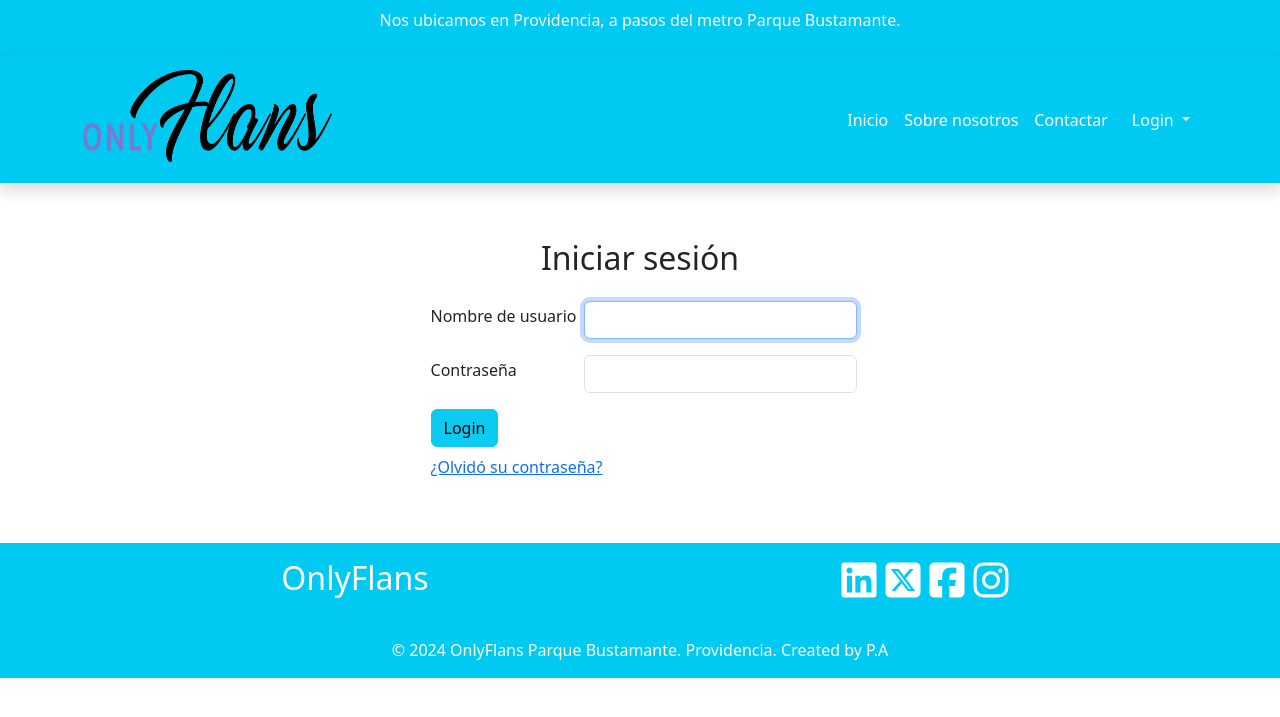
After one commit to xppblo/desafio_onlyflans, a Django app: page /accounts/login/ in a window 1280 px wide. The commit adds this page. Shown: the top 717 px of the page. Run offline with Django 5.2, Linux system fonts and the light colour scheme.

Commit message:
avance onlyflans 10/06

```diff
--- a/onlyflans/settings.py
+++ b/onlyflans/settings.py
@@ -119,9 +119,10 @@ USE_TZ = True
 
 STATIC_URL = '/static/'
 
-STATICFILES_DIRS = (os.path.join(BASE_DIR,'onlyflans/static'),)
-
 # Default primary key field type
 # https://docs.djangoproject.com/en/5.0/ref/settings/#default-auto-field
 
 DEFAULT_AUTO_FIELD = 'django.db.models.BigAutoField'
+
+LOGIN_REDIRECT_URL = '/welcome'
+LOGOUT_REDIRECT_URL = '/'
--- a/onlyflans/urls.py
+++ b/onlyflans/urls.py
@@ -15,15 +15,18 @@ Including another URLconf
     2. Add a URL to urlpatterns:  path('blog/', include('blog.urls'))
 """
 from django.contrib import admin
-from django.urls import path
-from onlyflansapp.views import index, about, welcome, registro, login, contact
+from django.urls import include, path
+from django.contrib.auth import views as auth_views
+from onlyflansapp.views import index, about, welcome, registro, login2, contact
 
 urlpatterns = [
     path('admin/', admin.site.urls),
     path('', index, name='index'),
     path('about/', about, name='about'),
     path('welcome/', welcome, name='welcome'),
-    path('login/', login, name='login'),
+    path('login2/', login2, name='login2'),
     path('contact/', contact, name='contact'),
     path('exito/', contact, name='exito'),
+    path('accounts/', include('django.contrib.auth.urls')),
+    path('logout/', auth_views.LogoutView.as_view(), name='logout'),
 ]
--- a/onlyflansapp/templates/plantillaBarraNavegacion.html
+++ b/onlyflansapp/templates/plantillaBarraNavegacion.html
@@ -17,9 +17,18 @@
         <div class="collapse navbar-collapse me-auto" id="navbarNav">
           <ul class="navbar-nav ms-auto">
 
-            {% if 'key' in request.session %}
+            {% if user.is_authenticated %}
             <li class="nav-item">
               <a class="nav-link color-letters" href="{% url 'welcome' %}">Bienvenido</a>
+            </li>
+            <li class="nav-item">
+              <a class="nav-link color-letters" aria-current="page" href="{% url 'index' %}">Inicio</a>
+            </li>
+            <li class="nav-item">
+              <a class="nav-link color-letters" href="{% url 'about' %}">Sobre nosotros</a>
+            </li>
+            <li class="nav-item">
+              <a class="nav-link color-letters" href="{% url 'contact' %}">Contactar</a>
             </li>
             {% else %}
             <li class="nav-item">
@@ -39,10 +48,13 @@
                 Login
                 </a>
                 <ul class="dropdown-menu">
-                  {% if 'key' in request.session %}
-                  <li><a class="dropdown-item" href="#">Salir</a></li>
+                  {% if user.is_authenticated %}
+                  <form method="post" action="{% url 'logout' %}">
+                    {% csrf_token %}
+                    <button class="dropdown-item" type="submit">Cerrar sesión</button>
+                </form>
                   {% else %}
-                  <li><a class="dropdown-item" href="{% url 'login' %}">Iniciar sesion</a></li>
+                  <li><a class="dropdown-item" href="{% url 'login'%}">Iniciar sesión</a></li>
                   <li><a class="dropdown-item" href="#">Registro</a></li>
                   {% endif %}
                 </ul>
--- /dev/null
+++ b/onlyflansapp/templates/registration/login.html
@@ -0,0 +1,41 @@
+{% extends "base.html" %}
+
+{% block 'content' %}
+<div class="d-flex justify-content-center align-items-top">
+  <div class="mx-5 my-5">
+    <h2 class="text-center py-2">Iniciar sesión</h2>
+    {% if form.errors %}
+      <p>Su nombre de usuario y contraseña no coinciden. Inténtalo de nuevo.</p>
+    {% endif %}
+
+    {% if next %}
+      {% if user.is_authenticated %}
+        <p>Su cuenta no tiene acceso a esta página. Para continuar,
+        inicie sesión con una cuenta que tenga acceso.</p>
+      {% else %}
+        <p>Por favor inicie sesión para ver esta página.</p>
+      {% endif %}
+    {% endif %}
+
+    <form method="post" action="{% url 'login' %}">
+        {% csrf_token %}
+        <table>
+            <tbody>
+                <tr>
+                    <td><label class="form-label" for="id_username">Nombre de usuario</label></td>
+                    <td><input type="text" class="form-control mx-2 my-2" name="username" autofocus="" autocapitalize="none" autocomplete="username" maxlength="150" required="" id="id_username"></td>
+                </tr>
+                <tr>
+                    <td><label class="form-label" for="id_password">Contraseña</label></td>
+                    <td><input type="password" class="form-control mx-2 my-2" name="password" autocomplete="current-password" required="" id="id_password"></td>
+                </tr>
+            </tbody>
+        </table>
+        <button type="submit" class="btn btn-info my-2">Login</button>
+        <input type="hidden" name="next" value="">
+    </form>
+
+    <p><a href="{% url 'password_reset' %}">¿Olvidó su contraseña?</a></p>
+  </div>
+</div>
+{% endblock %}
--- a/onlyflansapp/templates/welcome.html
+++ b/onlyflansapp/templates/welcome.html
@@ -4,7 +4,7 @@
 
 {% block 'content' %}
 <div class="container">
-    <h2 class="my-2">Bienvenido</h2>
+    <h2 class="my-2">Bienvenido {{ user.get_username }}</h2>
     <h2 class="text-center py-2">FLANES ESPECIALES</h2>
     <hr class="border-2 py-2"/>
     {% block 'cards' %}
```
Also changed, not shown: onlyflansapp/templates/cards.html (+10 -8 lines), onlyflansapp/templates/registration/logged_out.html (added, +7 -0 lines), onlyflansapp/views.py (+19 -5 lines), db.sqlite3, onlyflansapp/templates/login2.html (renamed from onlyflansapp/templates/login.html).
